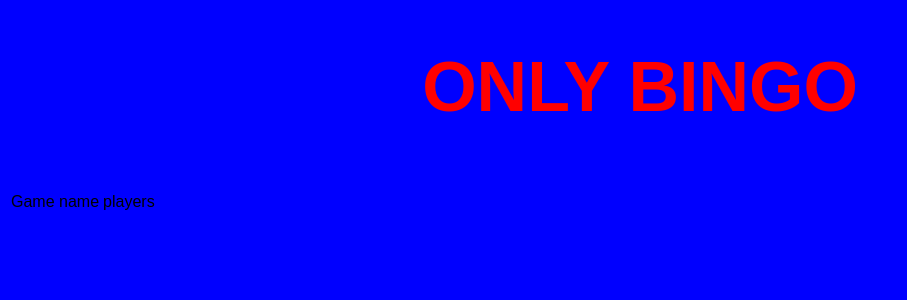
After one commit to MartinTK9/onlybingo, a Django app: page /board/lobby in a window 1280 px wide. The commit adds this page. Shown: the top 300 px of the page, without its empty margins (0-907 px from the left). Run offline with Django 3.2, Linux system fonts and the light colour scheme; data that the repository does not hold is empty; some libraries are stand-ins or nearby versions.

Commit message:
Lobby.html added

```diff
--- a/board/urls.py
+++ b/board/urls.py
@@ -3,4 +3,5 @@ from . import views
 
 urlpatterns = [
     path('<int:room_id>/<str:player_name>/', views.index, name='index'),
+    path('lobby', views.lobby, name='lobby'),
 ]
--- a/board/views.py
+++ b/board/views.py
@@ -121,3 +121,9 @@ def index(request, room_id, player_name):
         'board': board,
     }
     return render(request, 'board/board.html', context)
+
+def lobby(request):
+    rooms = Rooms.objects.all()
+    players = PlayerInfo.objects.all()
+    context={'rooms':rooms,'players':players}
+    return render(request,'board/lobby.html',context)
--- a/lobby/views.py
+++ b/lobby/views.py
@@ -28,4 +28,8 @@ def RoomList(request):
         return HttpResponse(list)
     if request.method == 'POST':
         name = request.POST('name')
-        return HttpResponse(name)
+        speed = request.POST('speed')
+        players = request.POST('players')
+        new = Rooms(name = name,speed=speed,players=players)
+        new.save()
+        return HttpResponse(new)
--- a/templates/board/Board.html
+++ b/templates/board/Board.html
@@ -1,6 +1,6 @@
 {% extends 'board/base.html' %}
 {% block content %}
-<div class="banner" id="banner"><h1>ONLY BINGO</h1></div>
+
 
 <div class="bingokaart" id="bingokaart">
     <table id="bingotabel">
--- a/templates/board/base.html
+++ b/templates/board/base.html
@@ -9,6 +9,7 @@
     <title>onlybingo</title>
 </head>
 <body>
+<div class="banner" id="banner"><h1>ONLY BINGO</h1></div>
 {% block content %}
 {% endblock %}
 </body>
--- /dev/null
+++ b/templates/board/lobby.html
@@ -0,0 +1,20 @@
+{% extends 'board/base.html' %}
+{% block content %}
+
+<div>
+    <table>
+        <tr>
+            <td style="display:none;"><p>game_id</p></td>
+            <td><p>Game name</p></td>
+            <td><p>players</p></td>
+        </tr>
+        {% for room in rooms %}
+        <tr>
+            <td style="display:none;">{{ room.room_id }}</td>
+            <td>{{ room.name }}</td>
+            <td>{{ room.players }}</td>
+        </tr>
+        {% endfor %}
+    </table>
+</div>
+{% endblock %}
```
